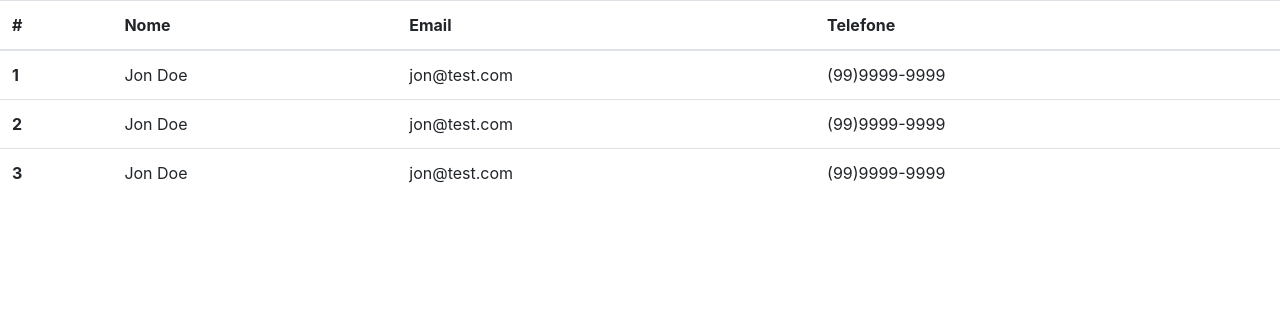
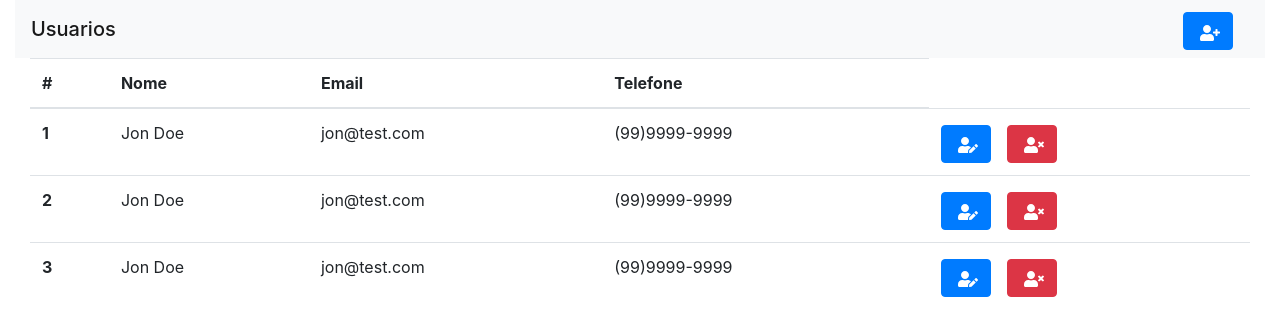
Before and after one commit to felipe1000cardozo/desafio-front-end-jexperts, a React (Create React App) app: page / in a window 1280 px wide. Shown: the top 336 px of the page. Built offline with nearby package versions, Linux system fonts and the light colour scheme.

Commit message:
Creating NewUser component

```diff
--- a/package.json
+++ b/package.json
@@ -8,7 +8,11 @@
     "@testing-library/user-event": "^7.1.2",
     "react": "^16.12.0",
     "react-dom": "^16.12.0",
-    "react-scripts": "3.4.0"
+    "react-icons": "^3.9.0",
+    "react-redux": "^7.2.0",
+    "react-scripts": "3.4.0",
+    "redux": "^4.0.5",
+    "styled-components": "^5.0.1"
   },
   "scripts": {
     "start": "react-scripts start",
--- a/src/App.js
+++ b/src/App.js
@@ -1,6 +1,10 @@
-import React from "react";
+import React, { useState } from "react";
 
 import UserList from "./components/UserList";
+import NewUser from "./components/NewUser";
+import { Provider } from "react-redux";
+
+import store from "./store";
 
 function App() {
   let users = [
@@ -10,9 +14,15 @@ function App() {
   ];
 
   return (
-    <div className="App">
-      <UserList users={users} />
-    </div>
+    <Provider store={store}>
+      <main className="container-fluid">
+        <nav className="navbar navbar-light bg-light">
+          <span className="navbar-brand mb-0 h1">Usuarios</span>
+          <NewUser />
+        </nav>
+        <UserList users={users} />
+      </main>
+    </Provider>
   );
 }
 
--- /dev/null
+++ b/src/components/NewUser/index.jsx
@@ -0,0 +1,62 @@
+import React from "react";
+import { Fragment } from "react";
+import { FaUserPlus } from "react-icons/fa";
+
+const NewUser = () => {
+  return (
+    <Fragment>
+      <div
+        className="modal fade"
+        id="exampleModalCenter"
+        tabIndex="-1"
+        role="dialog"
+        aria-labelledby="exampleModalCenterTitle"
+        aria-hidden="true"
+      >
+        <div className="modal-dialog modal-dialog-centered" role="document">
+          <div className="modal-content">
+            <div className="modal-header">
+              <h5 className="modal-title" id="exampleModalLongTitle">
+                Novo usuario
+              </h5>
+              <button
+                type="button"
+                className="close"
+                data-dismiss="modal"
+                aria-label="Close"
+              >
+                <span aria-hidden="true">&times;</span>
+              </button>
+            </div>
+
+            <div className="modal-body">...</div>
+
+            <div className="modal-footer">
+              <button
+                type="button"
+                className="btn btn-secondary"
+                data-dismiss="modal"
+              >
+                Cancelar
+              </button>
+              <button type="button" className="btn btn-primary">
+                Adicionar usuário
+              </button>
+            </div>
+          </div>
+        </div>
+      </div>
+      <button
+        type="button"
+        className="btn btn-primary mr-3 mt-1 pl-3"
+        title="Adicionar novo usuário"
+        data-toggle="modal"
+        data-target="#exampleModalCenter"
+      >
+        <FaUserPlus size="20" />
+      </button>
+    </Fragment>
+  );
+};
+
+export default NewUser;
--- a/src/components/UserList/index.jsx
+++ b/src/components/UserList/index.jsx
@@ -1,9 +1,9 @@
 import React from "react";
+import { FaUserEdit, FaUserTimes } from "react-icons/fa";
 
 const UserList = props => {
-  console.log(props.users);
   return (
-    <section>
+    <section className="container-fluid">
       <table className="table">
         <thead>
           <tr>
@@ -21,6 +21,22 @@ const UserList = props => {
                 <td>{user.name}</td>
                 <td>{user.email}</td>
                 <td>{user.phone}</td>
+                <td>
+                  <button
+                    type="button"
+                    className="btn btn-primary mr-3 mt-1 pl-3"
+                    title="Editar usuário"
+                  >
+                    <FaUserEdit size="20" />
+                  </button>
+                  <button
+                    type="button"
+                    className="btn btn-danger mt-1 pl-3"
+                    title="Excluir usuário"
+                  >
+                    <FaUserTimes size="20" />
+                  </button>
+                </td>
               </tr>
             );
           })}
--- /dev/null
+++ b/src/components/UserList/styles.js
@@ -0,0 +1,5 @@
+import styled from "styled-components";
+
+export const List = styled.section`
+  background-color: #ccc;
+`;
--- /dev/null
+++ b/src/store/index.js
@@ -0,0 +1,7 @@
+import { createStore } from "redux";
+
+import reducer from "./modules/users/reducer";
+
+const store = createStore(reducer);
+
+export default store;
--- /dev/null
+++ b/src/store/modules/users/reducer.js
@@ -0,0 +1,3 @@
+export default function users() {
+  return [];
+}
```
Also changed, not shown: 1 other file (tests, documents, lock files or other folders).
